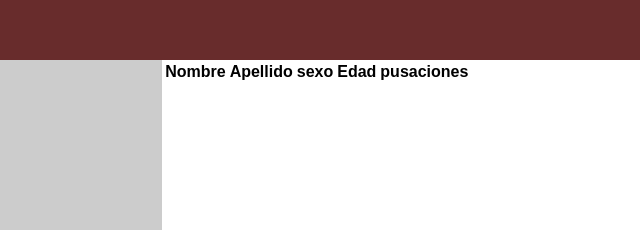
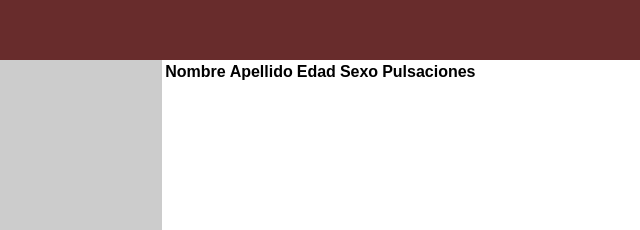
Before and after one commit to gutierrez18/pulsacion-web, a plain HTML site: page consulta.html in a window 1280 px wide. Shown: the part 136-366 px from the top of the page, 225-865 px from the left. Drawn offline with Linux system fonts and the light colour scheme.

Commit message:
final commit

```diff
--- a/consulta.html
+++ b/consulta.html
@@ -20,14 +20,19 @@
       </ul>
     </nav>
 
-    <table id="tablapersonas">
+    <table id="tablaPersonas">
+      <thead>
         <tr>
           <th>Nombre</th>
           <th>Apellido</th>
-          <th>sexo</th>
           <th>Edad</th>
-          <th>pusaciones</th>
-        </tr>
+          <th>Sexo</th>
+          <th>Pulsaciones</th>
+          </tr>
+      </thead>
+      <tbody>
+
+      </tbody>
     </table>
 
   </section>
```
